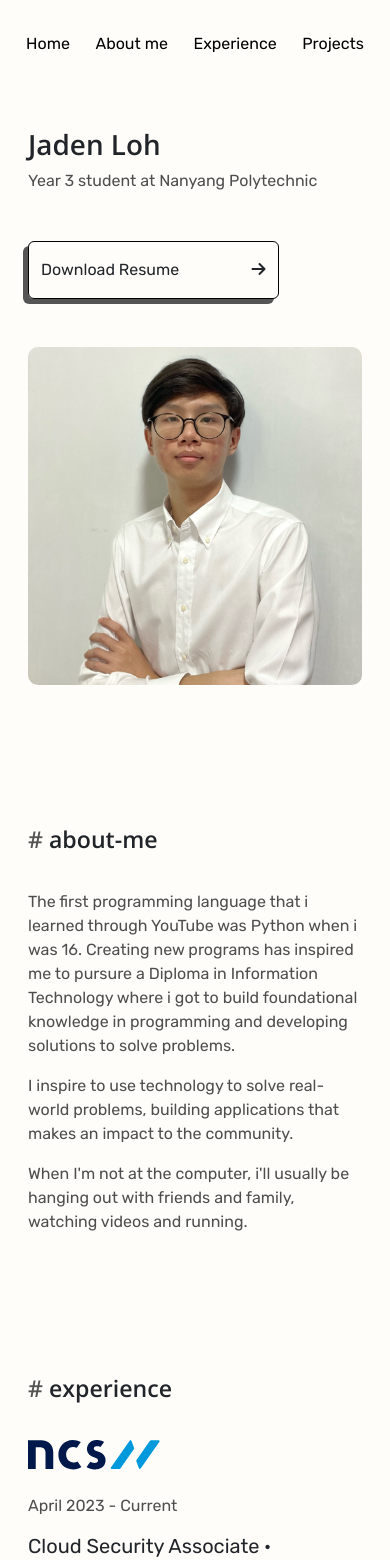
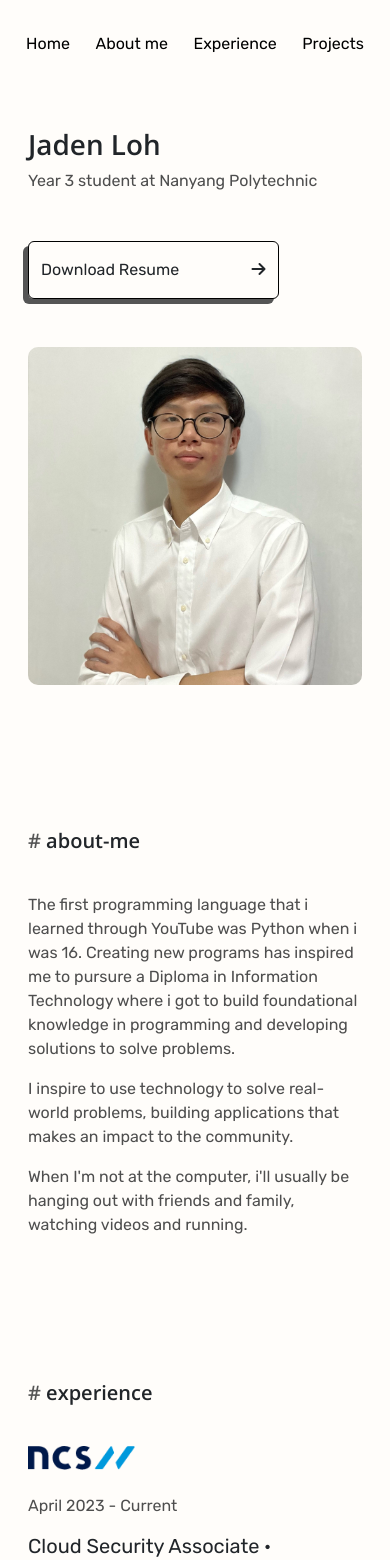
Before and after one commit to jadenlohh/portfolio, a React (Create React App) app: page / in a window 390 px wide. Shown: the top 1560 px of the page. Built offline with nearby package versions, Linux system fonts and the light colour scheme.

Commit message:
style: reduce font size of section title

```diff
--- a/src/components/experience/ExperienceItem.jsx
+++ b/src/components/experience/ExperienceItem.jsx
@@ -6,7 +6,7 @@ const ExperienceItem = () => {
     <div className='experience-item'>
         <div className='row'>
           <div className='col-md-4 col-sm-12'>
-            <img src={NCSLogo} />
+            <img src={NCSLogo} className='img-fluid company-logo' />
 
             <p className='mt-4 experience-date'>April 2023 - Current</p>
           </div>
--- a/src/styles/aboutMe.css
+++ b/src/styles/aboutMe.css
@@ -20,11 +20,12 @@
   }
 
   .section-title {
+    font-size: 1.25rem !important;
     position: sticky;
     top: 0;
     background-color: rgba(255, 253, 250, 0.96);
-    padding-top: 0.8rem;
-    padding-bottom: 0.8rem;
+    padding-top: 1rem;
+    padding-bottom: 1rem;
   }
 
   .section-body {
--- a/src/styles/experience.css
+++ b/src/styles/experience.css
@@ -24,14 +24,19 @@
   }
 
   .section-title {
+    font-size: 1.25rem !important;
     position: sticky;
     top: 0;
     background-color: rgba(255, 253, 250, 0.96);
-    padding-top: 0.8rem;
-    padding-bottom: 0.8rem;
+    padding-top: 1rem;
+    padding-bottom: 1rem;
   }
 
   .section-body {
     margin-top: 1.5rem;
   }
+
+  .company-logo {
+    width: 32%;
+  }
 }
```
